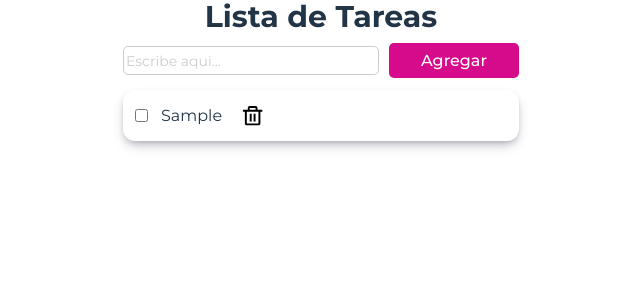
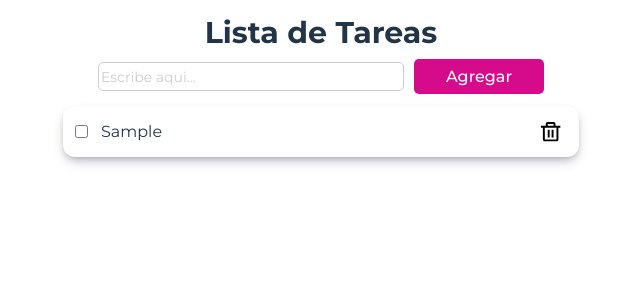
Before and after one commit to sallygongar/react-projects, a React (Vite) app in the folder 02-to-do-list/: page / in a window 1280 px wide. Both pictures are taken after typing "Sample" into the empty fields and a click on the button "Agregar". Shown: the top 300 px of the page, without its empty margins (319-959 px from the left). Built offline with nearby package versions, Linux system fonts and the light colour scheme.

Commit message:
Ajusta css de Contenido de tareas en mobile

```diff
--- a/02-to-do-list/src/assets/css/styles.css
+++ b/02-to-do-list/src/assets/css/styles.css
@@ -17,6 +17,7 @@ button:focus
   flex-direction: column;
   align-items: center;
   gap: 10px;
+  margin-top: 1rem;
 }
 
 .task_main h1{
@@ -28,12 +29,14 @@ button:focus
   display: flex;
   flex-direction: column;
   gap: 12px;
+  align-items: center;
 }
 
 .task_content .task_list-has-task{
   box-shadow: rgba(50, 50, 93, 0.25) 0px 6px 12px -2px, rgba(0, 0, 0, 0.3) 0px 3px 7px -3px;
   padding: 8px;
   border-radius: 12px;
+  width: 500px;
 }
 
 .task_action{
@@ -46,7 +49,7 @@ button:focus
 .task_action input{
   height: 25px;
   border: 1px solid #ccc;
-  width: 250px;
+  width: 300px;
   border-radius: 5px;
   font-size: 14px;
   font-family: 'Montserrat';
@@ -94,3 +97,22 @@ button:focus
 .task_list .task_item button:hover{
   border: 1px solid #D50B8B;
 }
+
+.task_list .task_item .task_item-delete{
+  margin-left: auto;
+}
+
+@media (max-width: 768px) {
+  .task_content .task_list-has-task{
+    width: 90%;
+  }
+  .task_action input{
+    width: 250px;
+  }
+}
+
+@media (max-width: 375px) {
+  .task_action input{
+    width: 200px;
+  }
+}
--- a/02-to-do-list/src/components/ToDoList.tsx
+++ b/02-to-do-list/src/components/ToDoList.tsx
@@ -34,7 +34,9 @@ const ToDoList = () =>{
               <div key={index} className='task_item'>
                 <input type="checkbox" id="done" name="done" checked={item.done} />
                 <label>{item.description}</label>
-                <button type='button'><img src={iconDelete} alt='eliminar'/></button>
+                <div className='task_item-delete'>
+                  <button type='button'><img src={iconDelete} alt='eliminar'/></button>
+                </div>
               </div>
               )
             })
```
